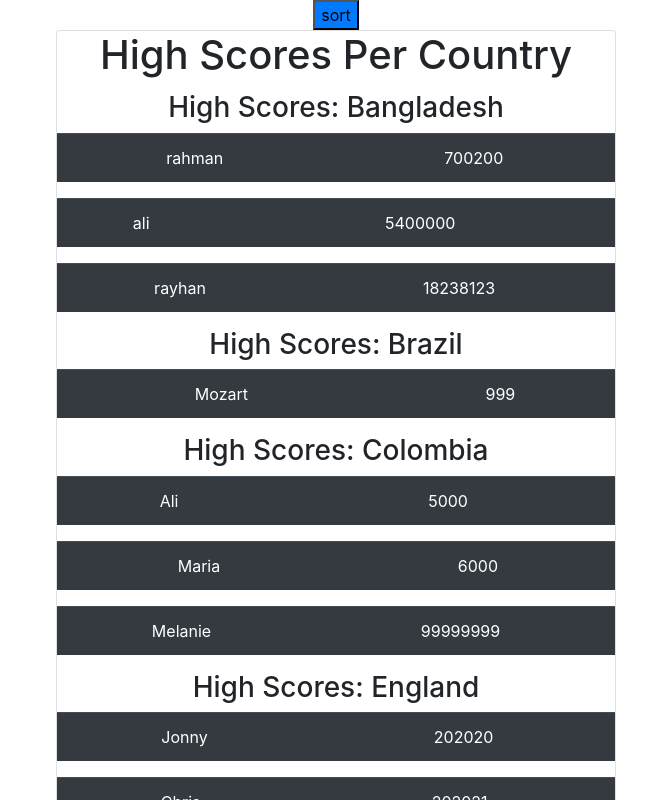
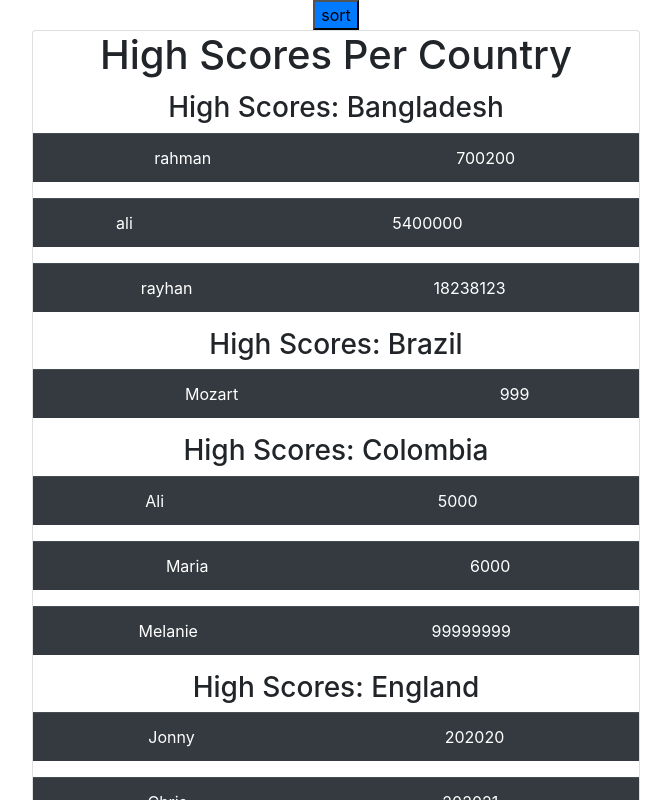
Before and after one commit to SenaitEkubai/high-scores-react, a React (Create React App) app: page / in a window 1280 px wide. Shown: the top 800 px of the page, without its empty margins (304-975 px from the left). Built offline with nearby package versions, Linux system fonts and the light colour scheme.

Commit message:
Changed container size

```diff
--- a/src/HighScoreTables.js
+++ b/src/HighScoreTables.js
@@ -11,7 +11,7 @@ const HighScoreTables = () => {
     return 1;
   });
   return (
-    <div className="card ml-auto mr-auto" style={{ width: "35rem" }}>
+    <div className="card ml-auto mr-auto" style={{ width: "38rem" }}>
       <h1 className="card-title">High Scores Per Country</h1>
       {allCountryScores.map((item) => (
         <>
```
